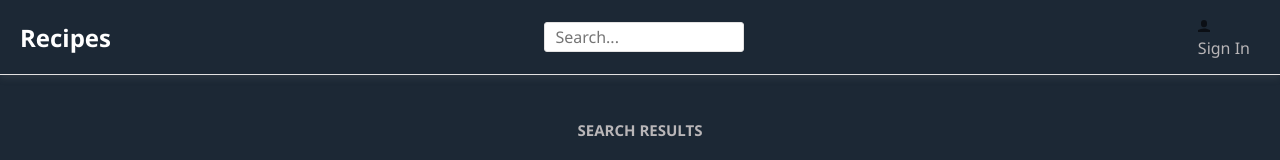
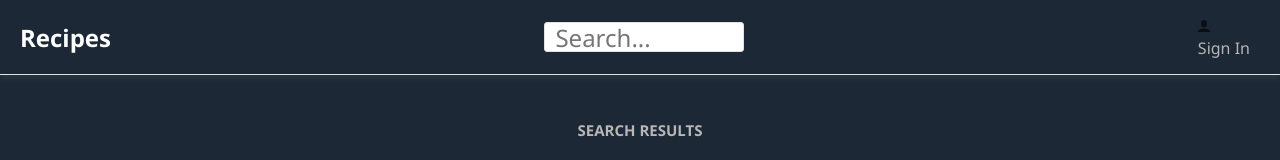
Before and after one commit to deanagan/charting-pocs, a React (Create React App) app in the folder client_ts/: page /recipes/search in a window 1280 px wide. Shown: the top 160 px of the page. Built offline with nearby package versions, Linux system fonts and the light colour scheme.

Commit message:
css style change only

```diff
--- a/client_ts/src/App.tsx
+++ b/client_ts/src/App.tsx
@@ -2,7 +2,7 @@
 import { Header } from './Header';
 import { HomePage } from './HomePage';
 import { css, jsx } from '@emotion/core';
-import { fontFamily, fontSize, white2 } from './Styles';
+import { fontFamily, white2, fontSizeSmall } from './Styles';
 
 import { Route, Switch, Redirect, useLocation } from 'react-router-dom';
 import { AddRecipePage } from './AddRecipePage';
@@ -18,7 +18,7 @@ const App: React.FC = () => {
     <div
       css={css`
       font-family: ${fontFamily};
-      font-size: ${fontSize};
+      font-size: ${fontSizeSmall};
       color: ${white2};
     `}
 >
--- a/client_ts/src/Header.tsx
+++ b/client_ts/src/Header.tsx
@@ -2,11 +2,12 @@
 import { css, jsx } from '@emotion/core';
 import {
   fontFamily,
-  fontSize,
+  fontSizeMedium,
   white2,
   white1,
   gray5,
   backgroundColour1,
+  fontSizeSmall,
 } from './Styles';
 import { UserIcon } from './Icons';
 import { ChangeEvent } from 'react';
@@ -35,13 +36,25 @@ export const Header = () => {
       <Link
         to="/recipes"
         css={css`
-          font-size: 24px;
+          @media screen and (max-width: 405px) {
+            .recipe-size {
+              font-size: ${fontSizeSmall};
+            }
+          }
+          @media screen and (min-width: 406px) {
+            .recipe-size {
+              font-size: ${fontSizeMedium};
+            }
+          }
+
           font-weight: bold;
           color: ${white1};
           text-decoration: none;
         `}
       >
+        <div className="recipe-size">
         Recipes
+        </div>
       </Link>{' '}
       <input
         type="text"
@@ -50,7 +63,7 @@ export const Header = () => {
         css={css`
           box-sizing: border-box;
           font-family: ${fontFamily};
-          font-size: ${fontSize};
+          font-size: ${fontSizeMedium};
           padding: 8px 10px;
           border: 1px solid ${gray5};
           border-radius: 3px;
@@ -72,7 +85,7 @@ export const Header = () => {
             }
           }
           font-family: ${fontFamily};
-          font-size: ${fontSize};
+          font-size: ${fontSizeSmall};
           padding: 5px 10px;
           background-color: transparent;
           color: ${white2};
--- a/client_ts/src/SearchRecipePage.tsx
+++ b/client_ts/src/SearchRecipePage.tsx
@@ -1,5 +1,3 @@
-
-
 /** @jsx jsx */
 import { css, jsx } from '@emotion/core';
 import { FC, useState, useEffect } from 'react';
@@ -9,8 +7,9 @@ import { RouteComponentProps } from 'react-router-dom';
 import { RecipeList } from './RecipeList';
 import { searchRecipes, RecipeData } from './RecipeData';
 
-
-export const SearchRecipePage: React.FC<RouteComponentProps> = ({location }) => {
+export const SearchRecipePage: React.FC<RouteComponentProps> = ({
+  location,
+}) => {
   const [language, description] = useState<RecipeData[]>([]);
 
   const searchParams = new URLSearchParams(location.search);
@@ -24,6 +23,21 @@ export const SearchRecipePage: React.FC<RouteComponentProps> = ({location }) =>
     searchForIt(search);
   }, [search]);
 
-
-    return <Page title="Search Results" />;
+  return (
+    <Page title="Search Results">
+      {' '}
+      {search && (
+        <p
+          css={css`
+            font-size: 16px;
+            font-style: italic;
+            margin-top: 0px;
+          `}
+        >
+          {' '}
+          for "{search}"{' '}
+        </p>
+      )}
+    </Page>
+  );
 };
--- a/client_ts/src/Styles.ts
+++ b/client_ts/src/Styles.ts
@@ -11,7 +11,9 @@ export const primary2 = '#99C24D';
 export const accent1 = '#dbb365';
 export const accent2 = '#048ba8';
 export const fontFamily = "'Segoe UI', 'Helvetica Neue',sans-serif";
-export const fontSize = '16px';
+export const fontSizeTiny = '12px';
+export const fontSizeSmall = '16px';
+export const fontSizeMedium = '24px';
 
 export const backgroundColour1 = '#1C2835';
 export const backgroundColour2 = '#2F2D2E';
@@ -20,8 +22,8 @@ export const Pre = styled.pre`
   text-align: left;
   margin: 1em 0;
   padding: 0.5em;
-  overflow: scroll;
-  font: ${fontSize};
+  overflow: auto;
+  font: ${fontSizeSmall};
 `;
 
 export const Line = styled.div`
@@ -46,7 +48,7 @@ export const AddRecipeButton = styled.button`
     border-style: solid;
     border-radius: 5px;
     font-family: ${fontFamily};
-    font-size: ${fontSize};
+    font-size: ${fontSizeSmall};
     padding: 5px 10px;
     color: ${white1};
     cursor: pointer;
```
Lines whose indentation alone changed are shown as unchanged.
